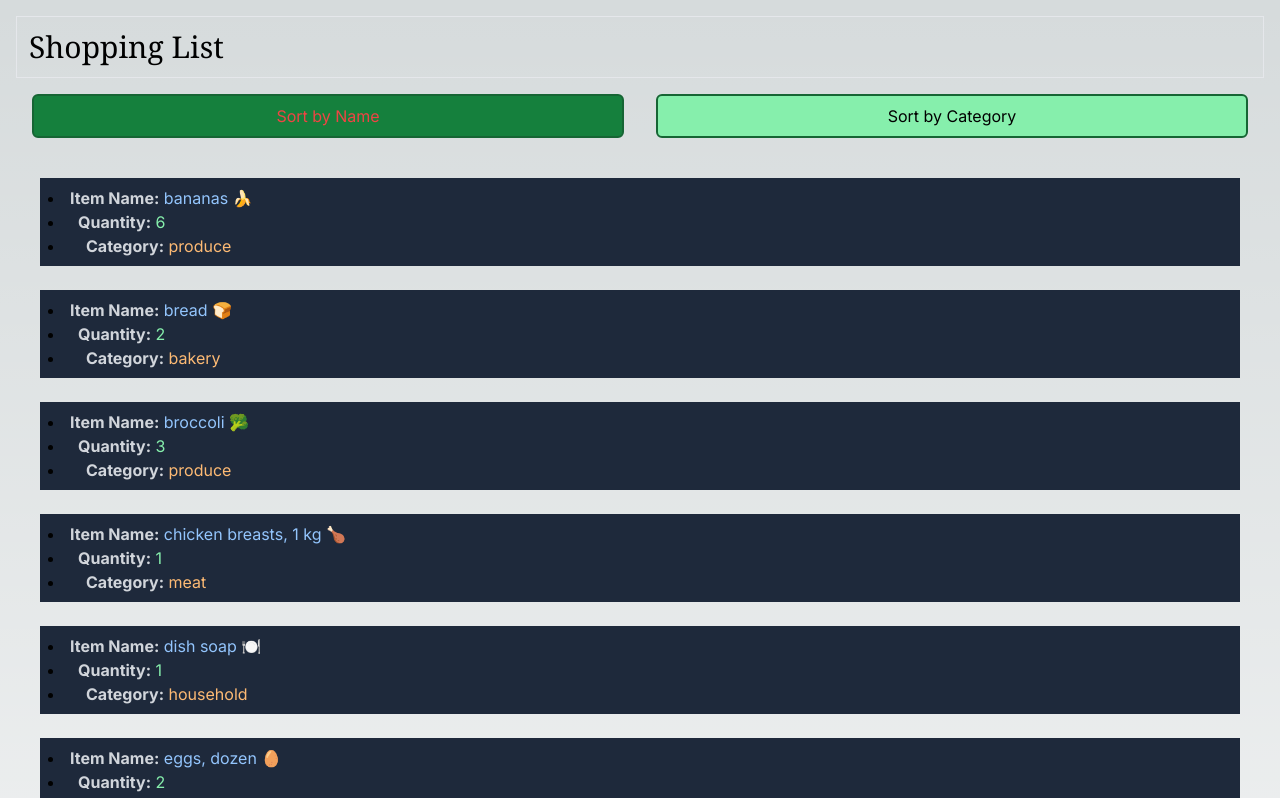
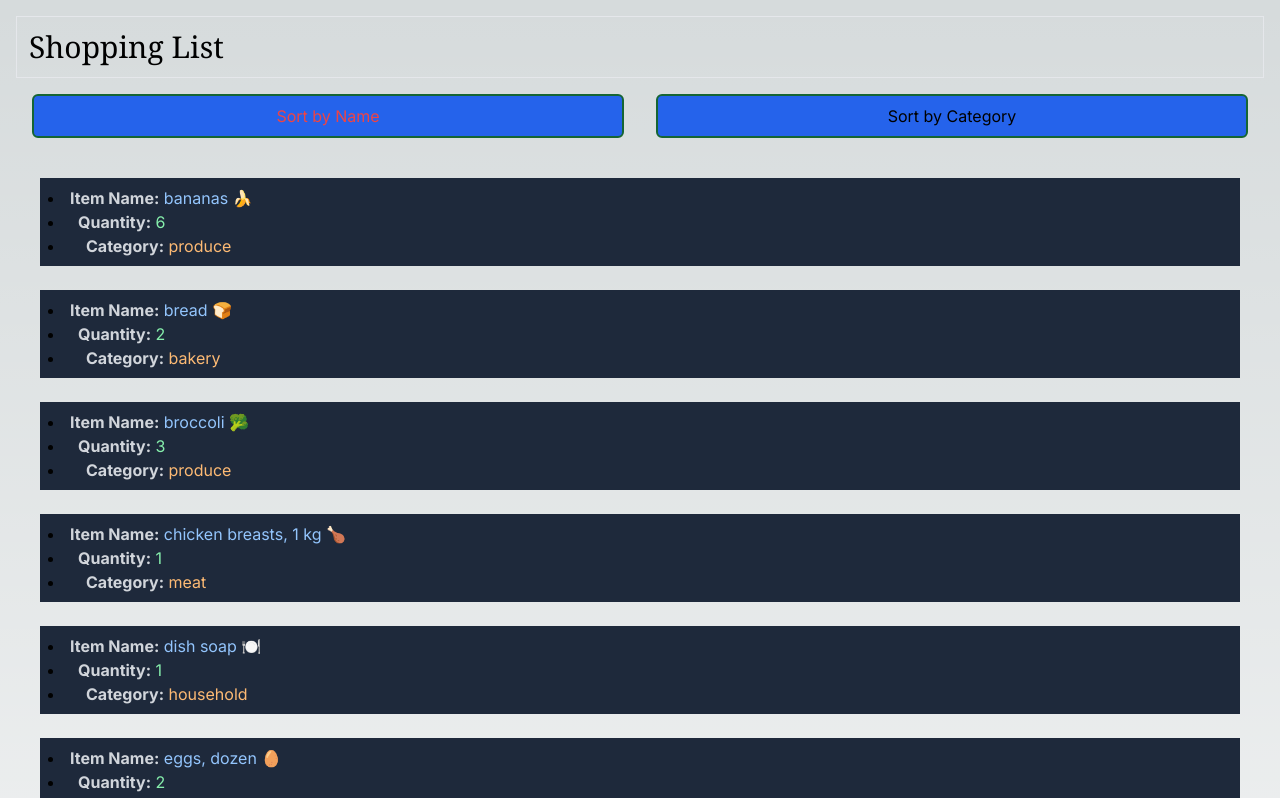
Before and after one commit to ISsait/cprg306-assignments, a Next.js app: page /week-5 in a window 1280 px wide. Shown: the top 798 px of the page. Built offline with nearby package versions, Linux system fonts and the light colour scheme.

Commit message:
Update item-list.js

```diff
--- a/app/week-5/item-list.js
+++ b/app/week-5/item-list.js
@@ -28,16 +28,16 @@ export default function ItemList() {
       <div className="grid grid-cols-2">
         <button
           onClick={() => handleSortByNameClick()}
-          className={`cursor-pointer text-black hover:text-blue-700 bg-green-300 rounded-md m-4 p-2 border-solid border-green-800 border-2 ${
-            sortBy === "name" ? "text-red-500 bg-green-700" : ""
+          className={`cursor-pointer text-black hover:text-white bg-blue-600 rounded-md m-4 p-2 border-solid border-green-800 border-2 ${
+            sortBy === "name" ? "text-red-500 bg-blue-300" : ""
           }`}
         >
           Sort by Name
         </button>
         <button
           onClick={() => handleSortByCategoryClick()}
-          className={`cursor-pointer text-black hover:text-blue-700 bg-green-300 rounded-md m-4 p-2 border-solid border-green-800 border-2 ${
-            sortBy === "category" ? "text-red-500 bg-green-700" : ""
+          className={`cursor-pointer text-black hover:text-white bg-blue-600 rounded-md m-4 p-2 border-solid border-green-800 border-2 ${
+            sortBy === "category" ? "text-red-500 bg-blue-300" : ""
           }`}
         >
           Sort by Category
```
